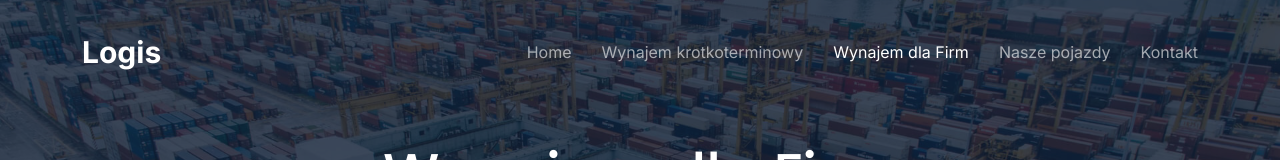
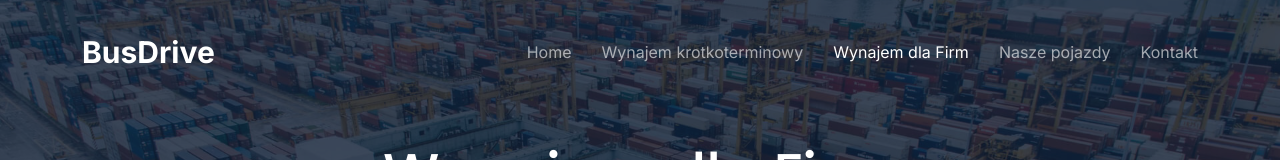
Before and after one commit to BartekJunior/BusDrive, a plain HTML site: page pricing.html in a window 1280 px wide. Shown: the top 160 px of the page. Drawn offline with nearby package versions, Linux system fonts and the light colour scheme.

Commit message:
Very Nice

```diff
--- a/pricing.html
+++ b/pricing.html
@@ -4,7 +4,7 @@
     <meta charset="utf-8" />
     <meta content="width=device-width, initial-scale=1.0" name="viewport" />
 
-    <title>Logis Bootstrap Template - Pricing</title>
+    <title>BusDrive</title>
     <meta content="" name="description" />
     <meta content="" name="keywords" />
 
@@ -61,7 +61,7 @@
         <a href="index.html" class="logo d-flex align-items-center">
           <!-- Uncomment the line below if you also wish to use an image logo -->
           <!-- <img src="assets/img/logo.png" alt=""> -->
-          <h1>Logis</h1>
+          <h1>BusDrive</h1>
         </a>
 
         <i class="mobile-nav-toggle mobile-nav-show bi bi-list"></i>
```
